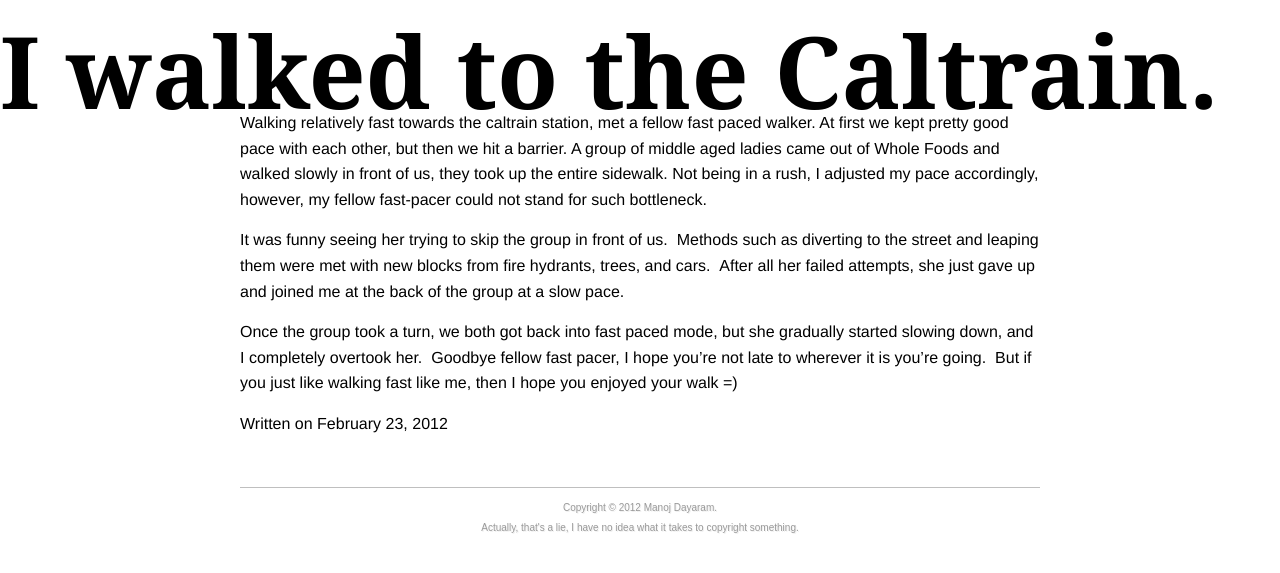
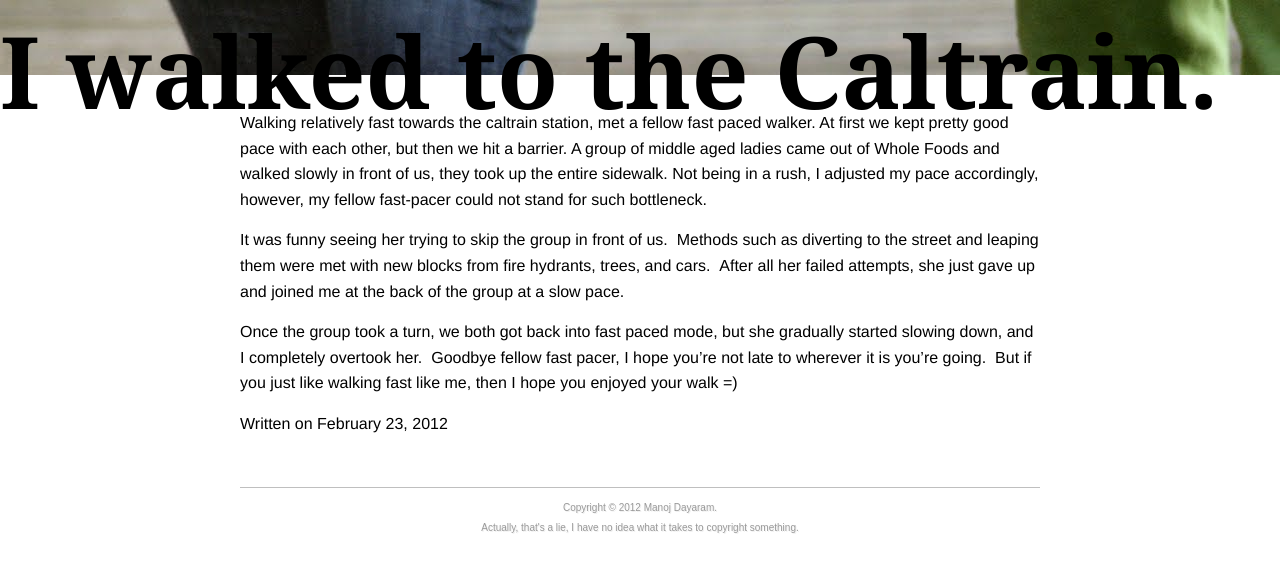
Before and after one commit to mdayaram/mdayaram.github.io, a Jekyll site: the page built from _posts/essays/2012-02-23-walking-fast.md, in a window 1280 px wide. Shown: the top 573 px of the page. Built offline with Jekyll 4.4.1, drawn with Linux system fonts in a browser that asks for light colours; comment, search, counter and statistics services are not loaded.

Commit message:
fast walking cover

```diff
--- a/_posts/essays/2012-02-23-walking-fast.md
+++ b/_posts/essays/2012-02-23-walking-fast.md
@@ -1,6 +1,7 @@
 ---
 layout: post
 title: I walked to the Caltrain.
+cover: url('/images/essays/walking-fast.jpg')
 date: '2012-02-23T00:16:08-05:00'
 tags:
 - essay
```
Also changed, not shown: images/essays/walking-fast.jpg (added).
